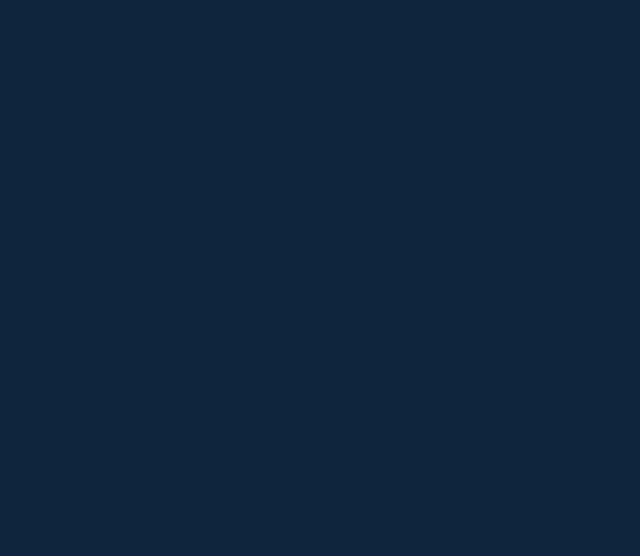
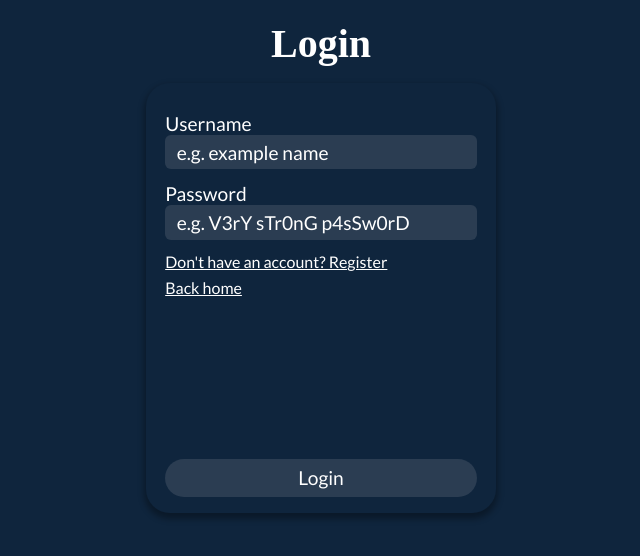
Before and after one commit to turbo-turnip/ShareFrame, a React (Create React App) app in the folder frontend/: page /login in a window 1280 px wide. Shown: the top 556 px of the page, without its empty margins (319-959 px from the left). Built offline with nearby package versions, Linux system fonts and the light colour scheme; a web font is replaced by a local one.

Commit message:
Added login page

```diff
--- a/frontend/src/App.js
+++ b/frontend/src/App.js
@@ -3,6 +3,7 @@ import React from 'react';
 import { BrowserRouter, Switch, Route } from 'react-router-dom';
 import HomePage from './Pages/HomePage/Home';
 import Register from './Pages/Auth/Register/Register';
+import Login from './Pages/Auth/Login/Login';
 import Verify from './Pages/Auth/Verify';
 
 const App = () => {
@@ -11,6 +12,7 @@ const App = () => {
             <Switch>
                 <Route exact path="/" component={HomePage} />
                 <Route exact path="/register" component={Register} />
+                <Route exact path="/login" component={Login} />
                 <Route path="/verify" component={Verify} />
             </Switch>
         </BrowserRouter>
--- a/frontend/src/Pages/Auth/Form.jsx
+++ b/frontend/src/Pages/Auth/Form.jsx
@@ -25,7 +25,7 @@ const Form = ({ type, submitHandler }) => {
                     <label>Password</label>
                     <input type="password" placeholder="e.g. V3rY sTr0nG p4sSw0rD" required />
                 </div>
-                <Link to="/login">Have an account? Login</Link>
+                {type === "register" ? <Link to="/login">Have an account? Login</Link> : <Link to="/register">Don't have an account? Register</Link>}
                 <Link to="/">Back home</Link>
             </div>
 
--- a/frontend/src/Pages/Auth/Login/Login.jsx
+++ b/frontend/src/Pages/Auth/Login/Login.jsx
@@ -0,0 +1,55 @@
+import React, { useState } from 'react';
+import Form from '../Form';
+import { BACKEND_PATH, join } from '../../../PATH';
+import Popup from '../../../Components/Popup';
+
+const Register = () => {
+    const [ showPopup, setShowPopup ] = useState(false);
+    const [ popupMessage, setPopupMessage ] = useState();
+    const [ popupType, setPopupType ] = useState();
+
+    const submitHandler = async (e) => {
+        const [ name, password ] = e.target.querySelectorAll("input");
+
+        const request = await fetch(join(BACKEND_PATH, "/auth/login"), {
+            method: 'POST',
+            headers: { 'Content-Type': 'application/json' },
+            body: JSON.stringify({
+                username: name.value,
+                password: password.value
+            })
+        });
+        const response = await request.json();
+
+        if (request.status !== 200) {
+            setShowPopup(true);
+            setPopupMessage(response.message);
+            setPopupType("error");
+
+            setTimeout(() => {
+                setShowPopup(false);
+            }, 5 * 1000 + 200);
+        } else {
+            localStorage.setItem("at", response.at);
+            localStorage.setItem("rt", response.rt);
+
+            setShowPopup(true);
+            setPopupMessage(response.message);
+            setPopupType("success");
+
+            setTimeout(() => {
+                setShowPopup(false);
+            }, 5 * 1000 + 200);
+        }
+    }
+
+    return (
+        <div className="auth-page">
+            {showPopup && <Popup message={popupMessage} type={popupType} />}
+            <h1>Login</h1>
+            <Form type="login" submitHandler={submitHandler} />
+        </div>
+    );
+}
+
+export default Register;
```
Also changed, not shown: 1 other file (tests, documents, lock files or other folders).
